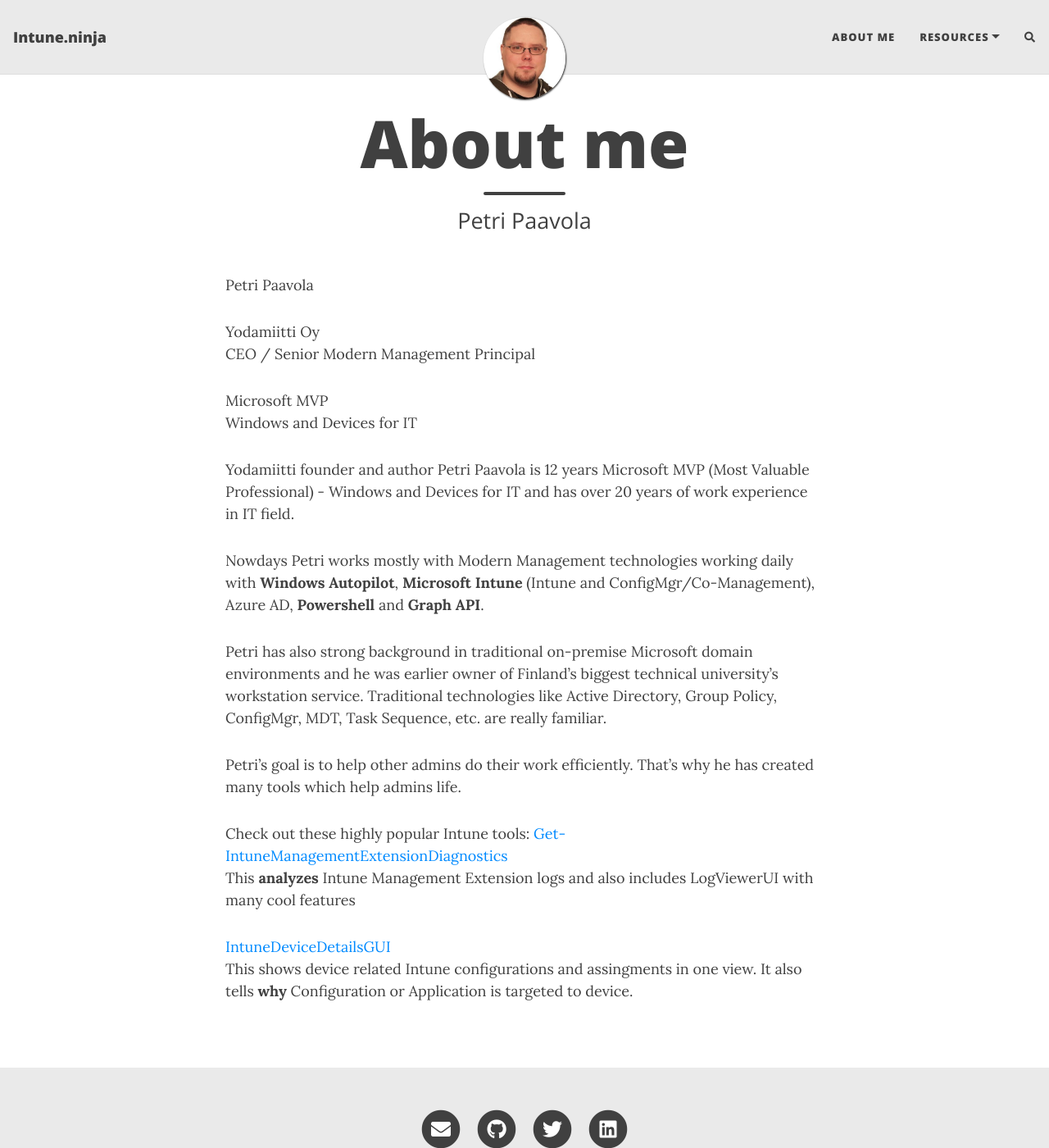
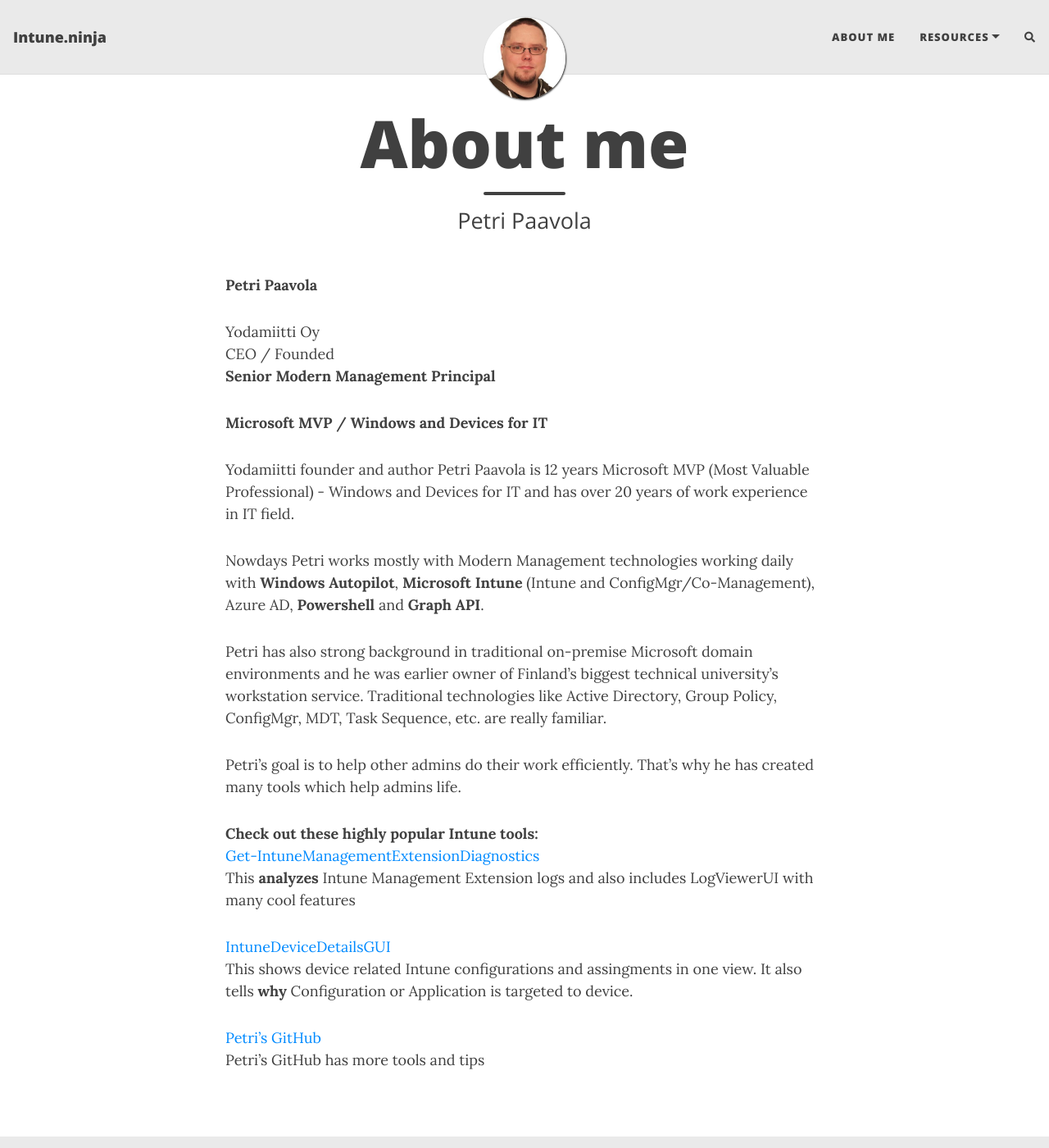
Before and after one commit to petripaavola/petripaavola.github.io, a Jekyll site: the page built from aboutme.md, in a window 1280 px wide and 1400 px high. Shown: the whole window at 82% size. Built offline with Jekyll 4.4.1, drawn with Linux system fonts in a browser that asks for light colours; nearby versions of some CDN libraries; comment, search, counter and statistics services are not loaded.

Commit message:
update aboutme.md

```diff
--- a/aboutme.md
+++ b/aboutme.md
@@ -4,13 +4,13 @@
 subtitle: Petri Paavola
 ---
 
-Petri Paavola
+**Petri Paavola**
 
 Yodamiitti Oy
-CEO / Senior Modern Management Principal
+CEO / Founded
+**Senior Modern Management Principal**
 
-Microsoft MVP
-Windows and Devices for IT
+**Microsoft MVP / Windows and Devices for IT**
 
 Yodamiitti founder and author Petri Paavola is 12 years Microsoft MVP (Most Valuable Professional) - Windows and Devices for IT
 and has over 20 years of work experience in IT field.
@@ -21,9 +21,12 @@
 
 Petri's goal is to help other admins do their work efficiently. That's why he has created many tools which help admins life.
 
-Check out these highly popular Intune tools:
+**Check out these highly popular Intune tools:**
 [Get-IntuneManagementExtensionDiagnostics](https://github.com/petripaavola/Get-IntuneManagementExtensionDiagnostics)
 This **analyzes** Intune Management Extension logs and also includes LogViewerUI with many cool features
 
 [IntuneDeviceDetailsGUI](https://github.com/petripaavola/IntuneDeviceDetailsGUI)
 This shows device related Intune configurations and assingments in one view. It also tells **why** Configuration or Application is targeted to device.
+
+[Petri's GitHub](https://github.com/petripaavola/Intune)
+Petri's GitHub has more tools and tips
```
